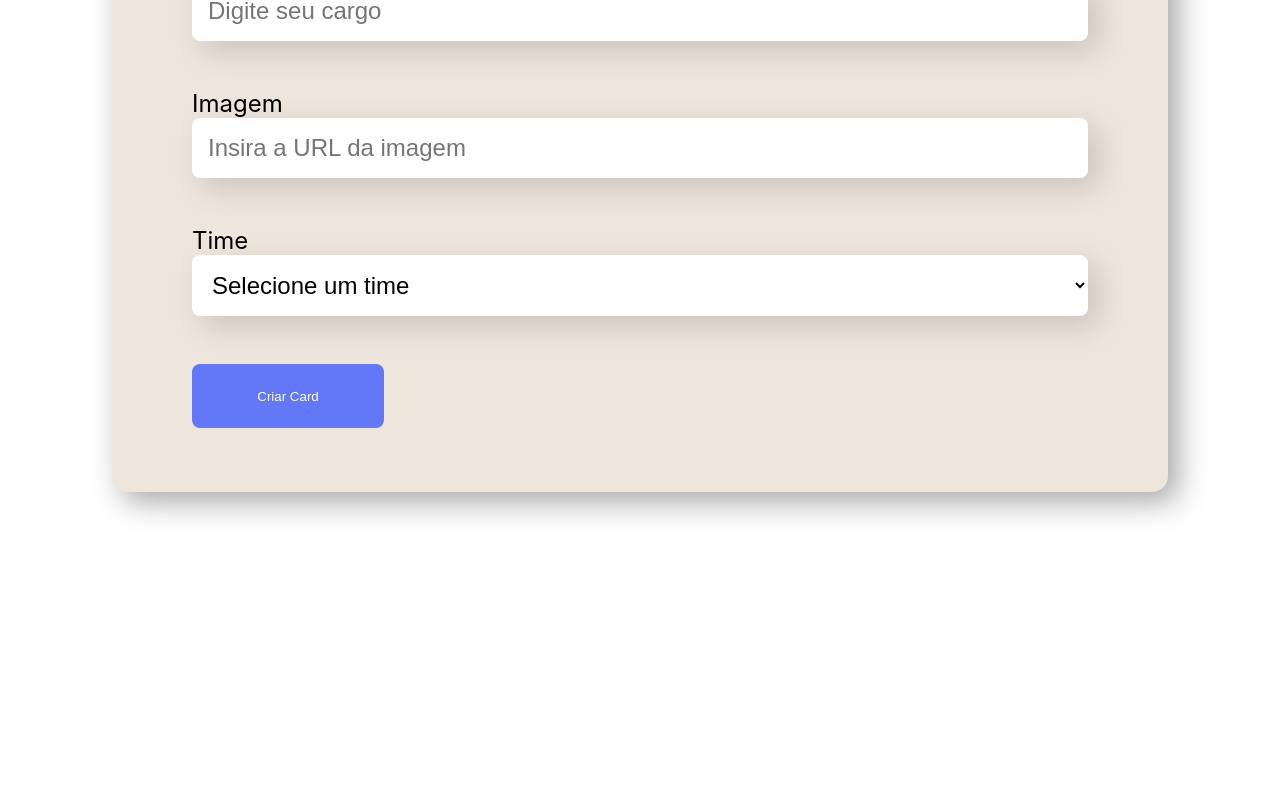
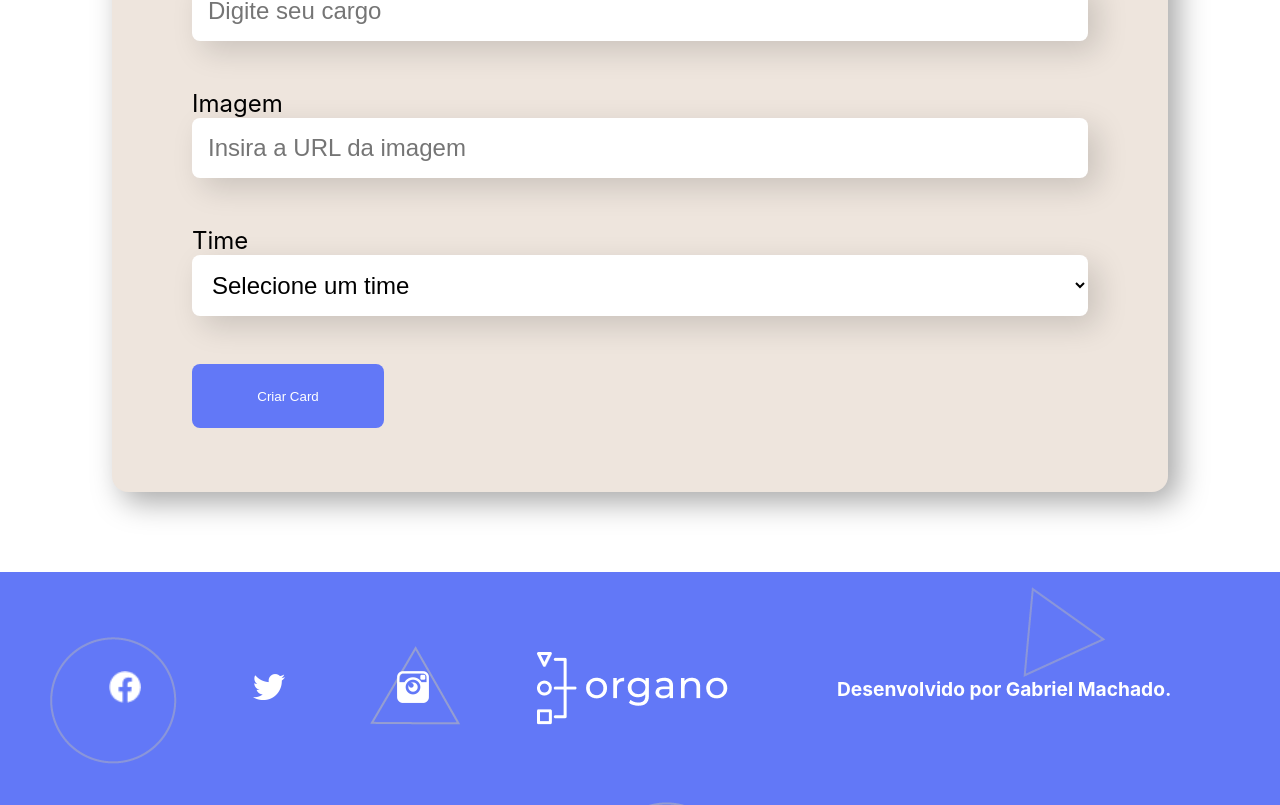
Before and after one commit to GabrielPPM/React-desenvolvendo-com-JavaScript, a React (Create React App) app in the folder organo/: page / in a window 1280 px wide. Shown: the part 928-1733 px from the top of the page. Before the commit the page ends 1500 px from the top, so only its background shows below. Built offline with nearby package versions, Linux system fonts and the light colour scheme.

Commit message:
footer criado

```diff
--- a/organo/src/App.js
+++ b/organo/src/App.js
@@ -2,6 +2,7 @@ import { useState } from "react";
 import Banner from "./componentes/Banner";
 import Formulario from "./componentes/Fomulario";
 import Time from "./componentes/Time";
+import Rodape from "./componentes/Rodape";
 
 function App() {
 	const [colaboradores, setColaboradores] = useState([]);
@@ -50,6 +51,7 @@ function App() {
 					);
 				} else return "";
 			})}
+		<Rodape />
 		</div>
 	);
 }
--- /dev/null
+++ b/organo/src/componentes/Rodape/Rodape.css
@@ -0,0 +1,26 @@
+.footer{
+    display: flex;
+    width: 100%;
+    height: 14.56rem;
+    justify-content: space-evenly;
+    align-items: center;
+    background-image: url("/public/imagens/fundo.png");
+    background-color: #6278F7;
+}
+
+.footer .icon-container{
+    display: flex;
+    width: 20rem;
+    justify-content: space-between;
+}
+
+.footer .icon{
+    width: 2rem;
+    height: 2rem;
+}
+
+.footer p{
+    font-size:larger;
+    font-weight: bold;
+    color: white;
+}
--- /dev/null
+++ b/organo/src/componentes/Rodape/index.js
@@ -0,0 +1,23 @@
+import './Rodape.css'
+
+const Rodape = () =>{
+    return(
+        <footer className='footer'>
+            <div className='icon-container'>
+                <a href='https://www.facebook.com/profile.php?id=100004160359167' target='blank_'>
+                <img className='icon' src='/imagens/facebook.png' alt='icone do facebook'></img>
+                </a>
+                <a href='https://x.com/Gabriel06912447' target='blank_'>
+                <img className='icon' src='/imagens/tw.png' alt='icone do twitter' ></img>
+                </a>
+                <a href='https://www.instagram.com/gabriel_ppm/' target='blank_'>
+                <img className='icon' src='/imagens/ig.png' alt='icone do instagram'></img>
+                </a>
+            </div>
+            <img src='/imagens/logo.png' alt='logo do Organo'></img>
+            <p>Desenvolvido por Gabriel Machado.</p>
+        </footer>
+    )
+}
+
+export default Rodape
```
Also changed, not shown: organo/public/imagens/facebook.png (added).
